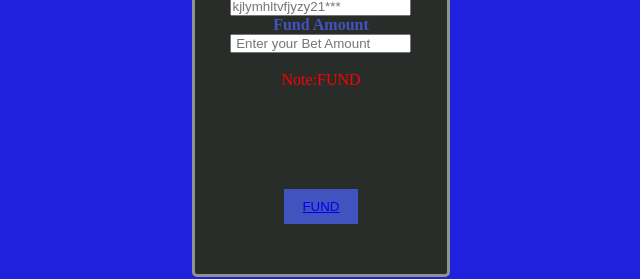
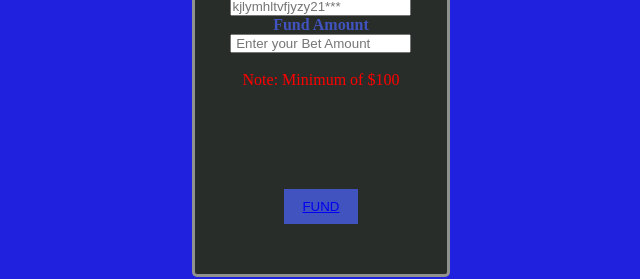
Before and after one commit to Chaoticnextleveltrading/tingatingafundingserver, a plain HTML site: page index.html in a window 1280 px wide. Shown: the part 379-658 px from the top of the page, 319-959 px from the left. Drawn offline with Linux system fonts and the light colour scheme.

Commit message:
Update index.html

```diff
--- a/index.html
+++ b/index.html
@@ -57,7 +57,7 @@
         <div class="input_stuff">
             <p> <b>Fund Amount</b> </p>
             <input type="text" placeholder=" Enter your Bet Amount">
-         <div class="note"> <br> Note:FUND <br>
+         <div class="note"> <br> Note: Minimum of $100 <br>
               <!-- Potential profit will placed at $80,000</div>   -->
         <!-- <div class="note"> <br> Your funds <br> is processing   </div>   -->
 
```
